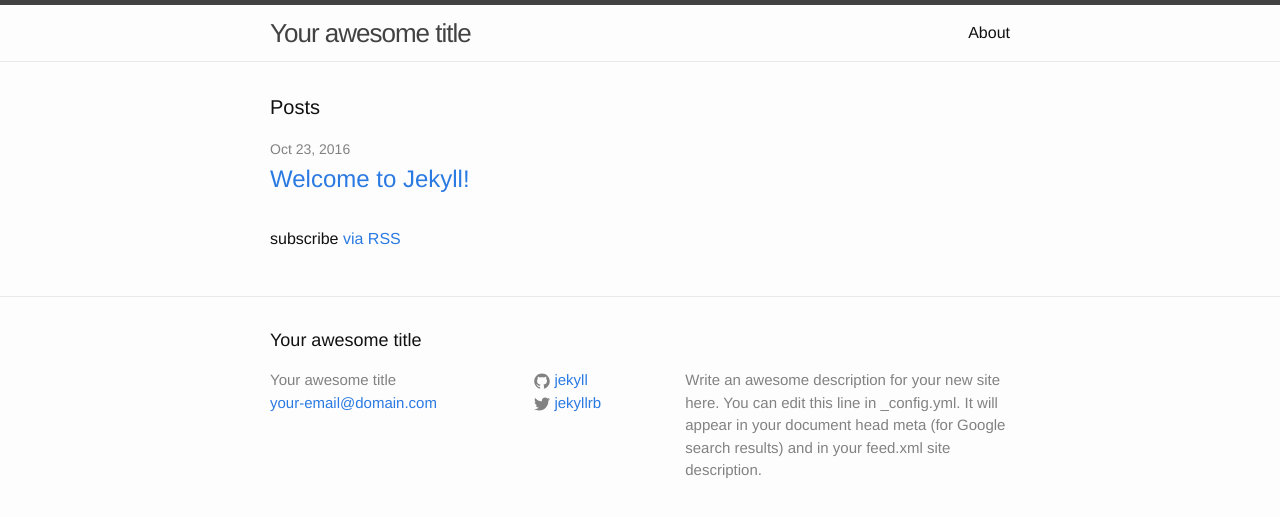
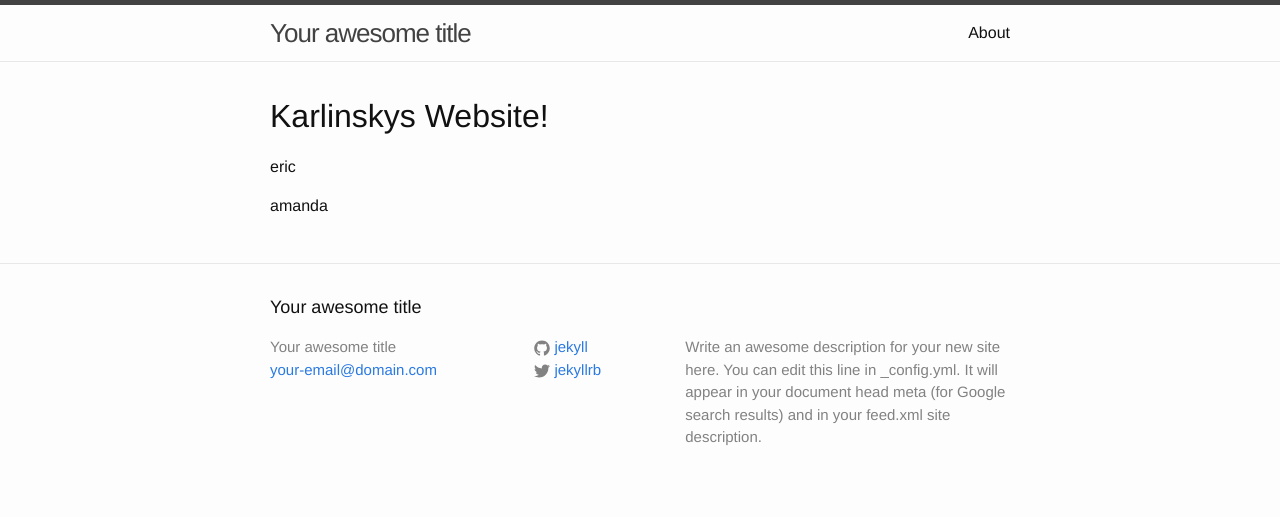
Before and after one commit to ejkarlinsky/ejkarlinsky.github.io, a Jekyll site: the page built from index.html, in a window 1280 px wide. Shown: the top 517 px of the page. Built offline with Jekyll 4.4.1, drawn with Linux system fonts in a browser that asks for light colours.

Commit message:
changed index to kkarlinskys

```diff
--- a/index.html
+++ b/index.html
@@ -3,21 +3,7 @@
 ---
 
 <div class="home">
-
-  <h1 class="page-heading">Posts</h1>
-
-  <ul class="post-list">
-    {% for post in site.posts %}
-      <li>
-        <span class="post-meta">{{ post.date | date: "%b %-d, %Y" }}</span>
-
-        <h2>
-          <a class="post-link" href="{{ post.url | prepend: site.baseurl }}">{{ post.title }}</a>
-        </h2>
-      </li>
-    {% endfor %}
-  </ul>
-
-  <p class="rss-subscribe">subscribe <a href="{{ "/feed.xml" | prepend: site.baseurl }}">via RSS</a></p>
-
+  <h1>Karlinskys Website!</h1>
+  <p>eric</p>
+  <p>amanda</p>
 </div>
```
